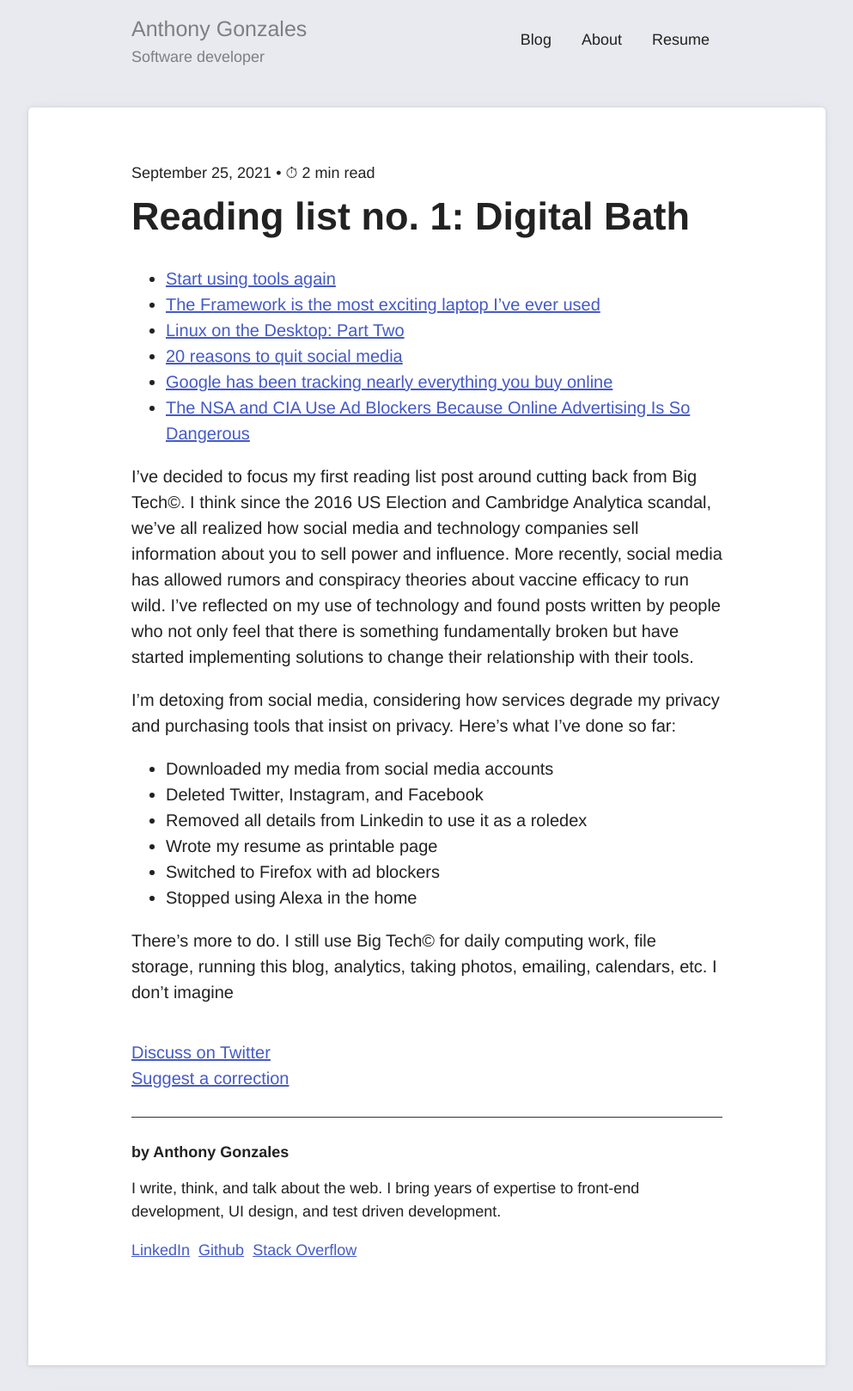
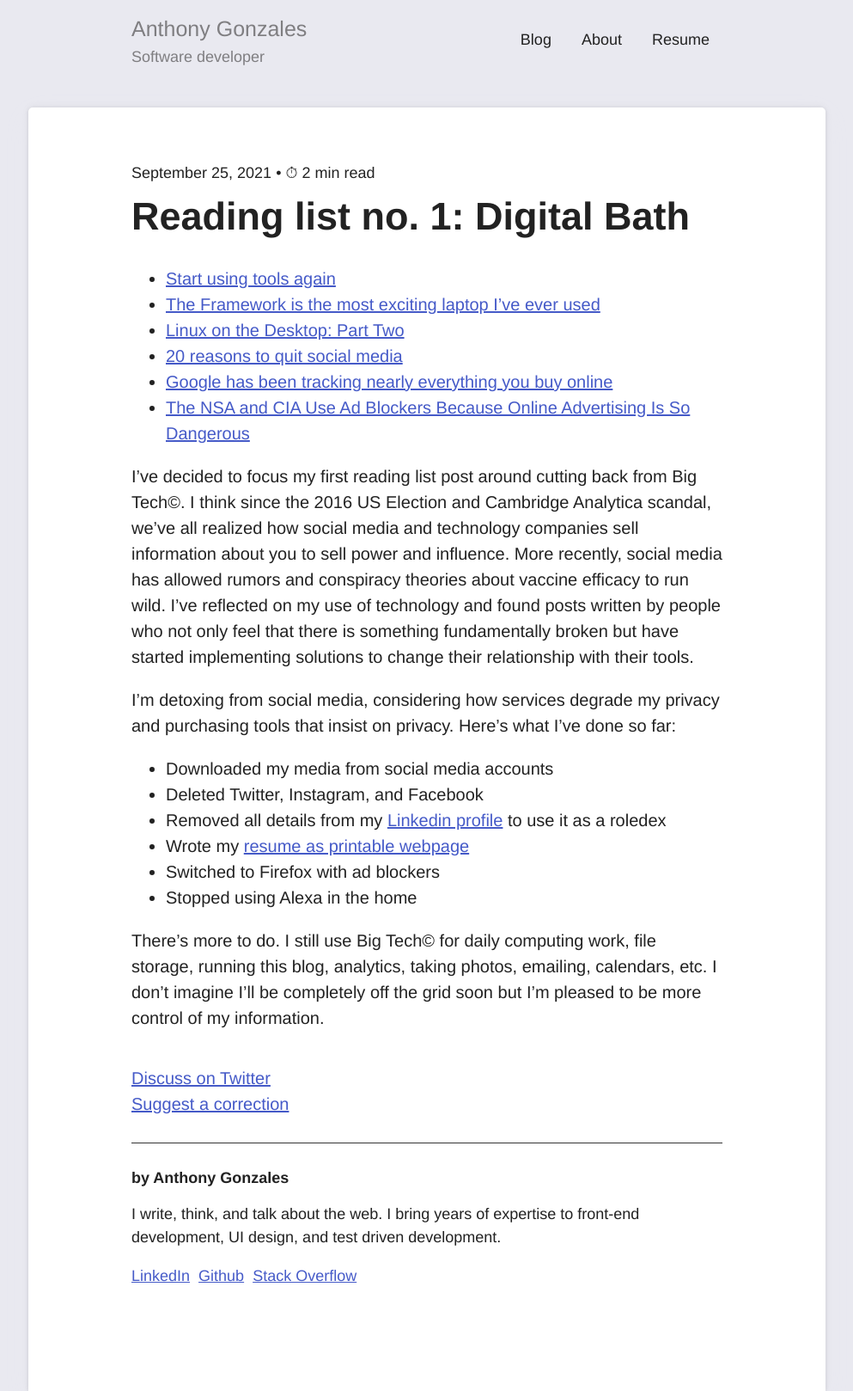
Before and after one commit to antgonzales/antgonzales.github.io, a Jekyll site: the page built from _posts/2021-09-22-reading-list-no-1.md, in a window 1280 px wide. Shown: the whole page at 86% size, without its empty margins (143-1136 px from the left). Built offline with Jekyll 4.4.1, drawn with Linux system fonts in a browser that asks for light colours; before the commit the page ends 1588 px from its top, so only the background shows below that.

Commit message:
Fix page titles for SEO

```diff
--- a/_includes/head.html
+++ b/_includes/head.html
@@ -1,6 +1,6 @@
 <head>
   <meta charset="utf-8">
-  <title>{{ page.title }}</title>
+  <title>{{ page.title }} | Anthony Gonzales</title>
   <meta name="description" content="{{ page.description }}">
   <meta name="viewport" content="width=device-width, initial-scale=1">
   {% include twitter_card.html %}
--- a/_posts/2021-09-22-reading-list-no-1.md
+++ b/_posts/2021-09-22-reading-list-no-1.md
@@ -32,11 +32,13 @@
 
 * Downloaded my media from social media accounts
 * Deleted Twitter, Instagram, and Facebook
-* Removed all details from Linkedin to use it as a roledex
-* Wrote my resume as printable page
+* Removed all details from my
+    [Linkedin profile](https://www.linkedin.com/in/anthonymgonzales/) to use it as a roledex
+* Wrote my [resume as printable webpage](/resume.html)
 * Switched to Firefox with ad blockers
 * Stopped using Alexa in the home
 
 There's more to do. I still use Big Tech&copy; for daily computing work, file
 storage, running this blog, analytics, taking photos, emailing, calendars, etc.
-I don't imagine
+I don't imagine I'll be completely off the grid soon but I'm pleased to be more
+control of my information.
--- a/index.html
+++ b/index.html
@@ -1,6 +1,6 @@
 ---
 layout: default
-title: Anthony Gonzales, Software developer
+title: Blog
 description: The personal site, blog, and portfolio of Anthony Gonzales, a developer who cares about the code.
 ---
 
--- a/resume.html
+++ b/resume.html
@@ -1,6 +1,6 @@
 ---
 layout: default
-title: Anthony Gonzales Resume
+title: Resume
 description: Resume of Anthony Gonzales, Software Developer.
 ---
 {% assign basics = site.data.resume.basics %}
```
